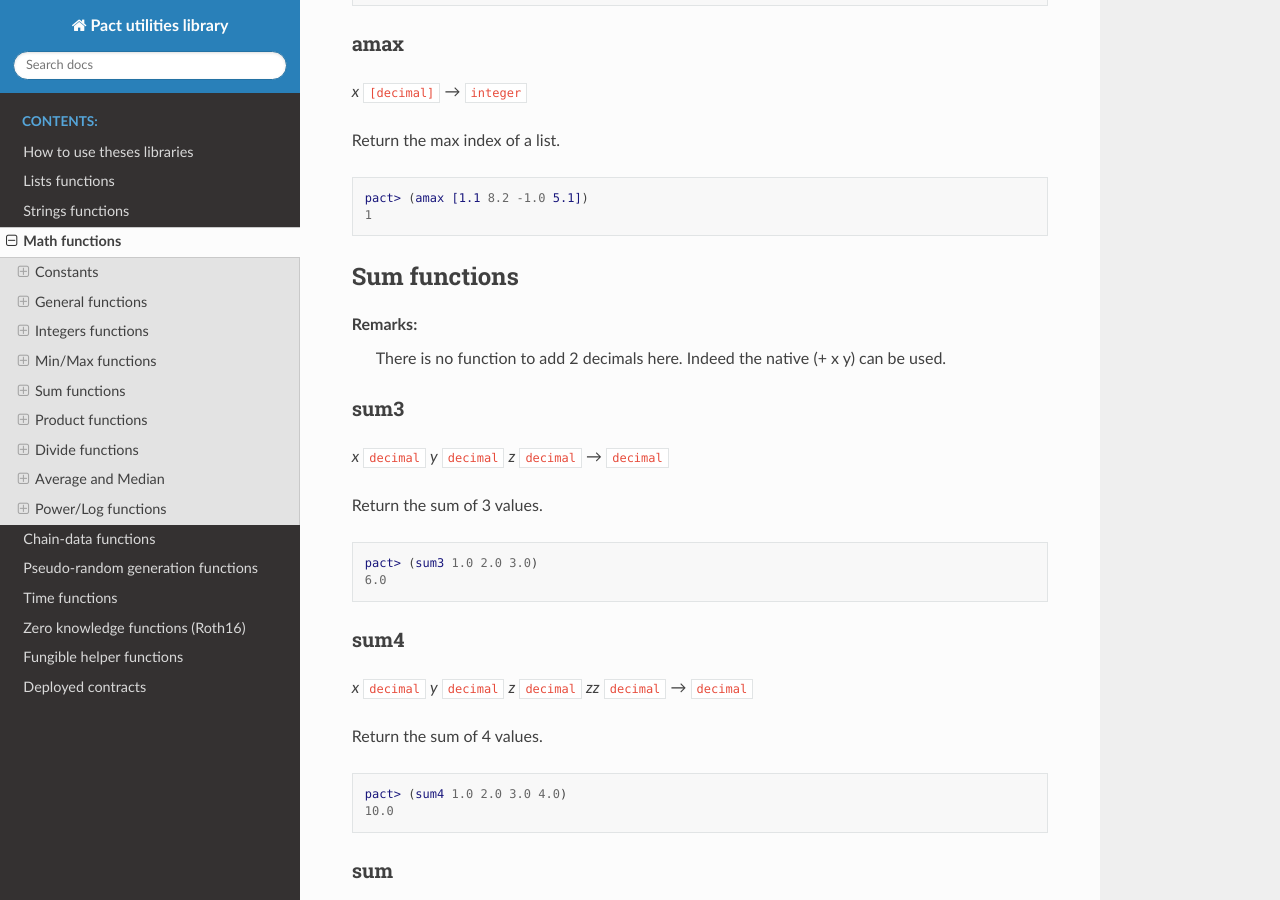
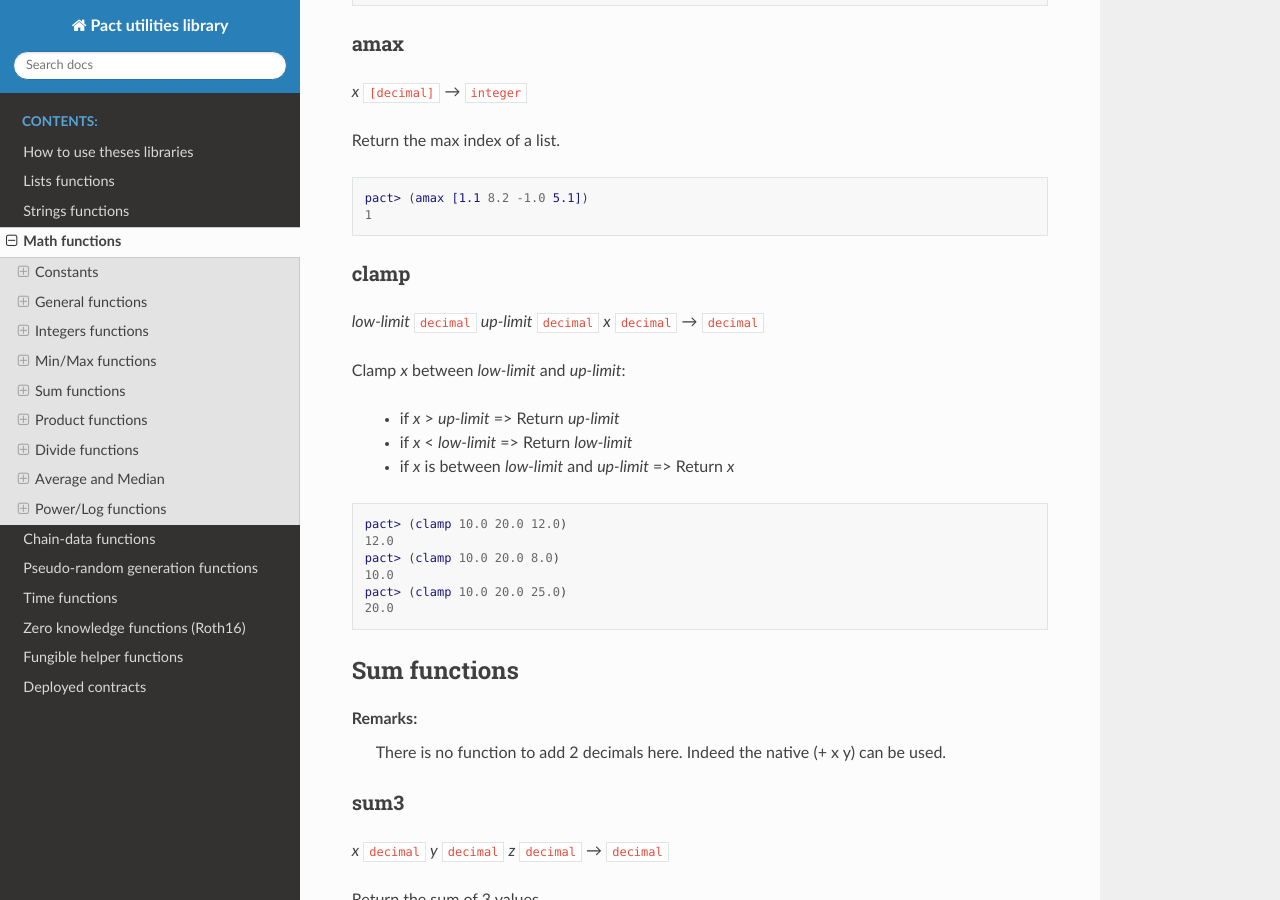
Before and after one commit to CryptoPascal31/pact-util-lib, a Sphinx documentation site: the page built from docs/source/util-math.rst, in a window 1280 px wide and 900 px high, scrolled down 6499 px. Built offline with Sphinx 7.4.7 and the Read the Docs theme 2.0.0, drawn with Linux system fonts in a browser that asks for light colours.

Commit message:
Add clamp function

```diff
--- a/docs/source/util-math.rst
+++ b/docs/source/util-math.rst
@@ -331,6 +331,28 @@ Return the max index of a list.
   pact> (amax [1.1 8.2 -1.0 5.1])
   1
 
+clamp
+~~~~~
+*low-limit* ``decimal`` *up-limit* ``decimal`` *x* ``decimal`` *→* ``decimal``
+
+Clamp *x* between *low-limit* and *up-limit*:
+
+  * if *x* > *up-limit* => Return *up-limit*
+  * if *x* < *low-limit* => Return *low-limit*
+  * if *x* is between *low-limit*  and *up-limit* => Return *x*
+
+.. code:: lisp
+
+  pact> (clamp 10.0 20.0 12.0)
+  12.0
+  pact> (clamp 10.0 20.0 8.0)
+  10.0
+  pact> (clamp 10.0 20.0 25.0)
+  20.0
+
+
+
+
 Sum functions
 -------------
 **Remarks:**
```
Also changed, not shown: README.md (+1 -0 lines), 2 other files.
